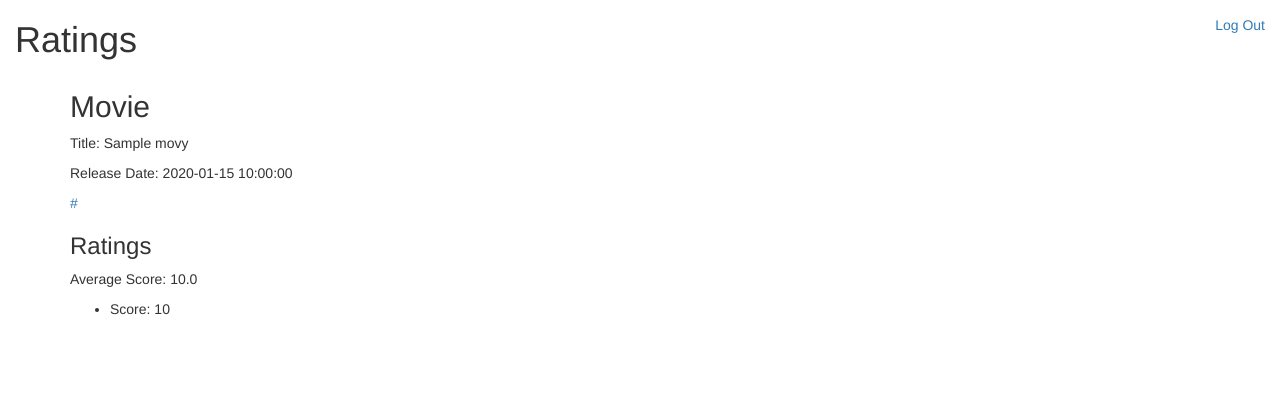
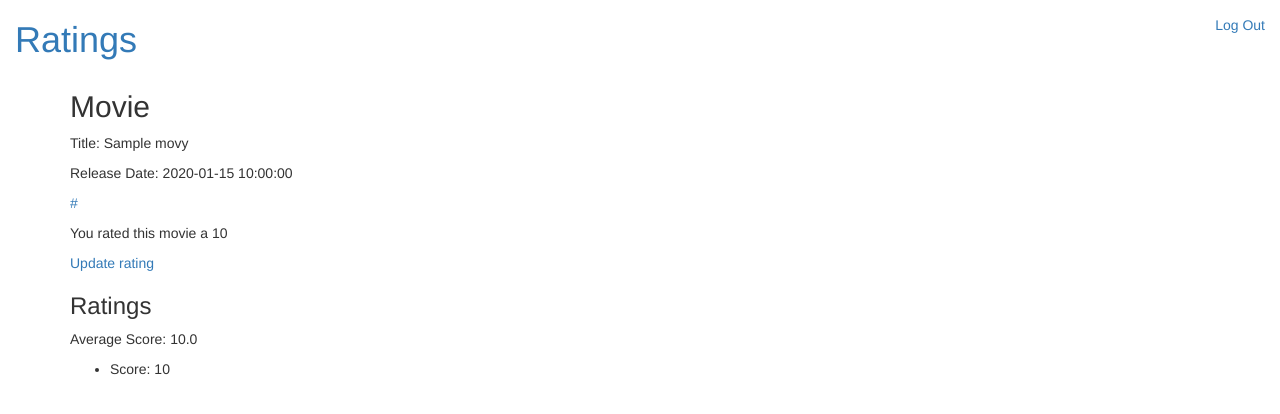
Before and after one commit to eva01/ratings, a Flask app: page /movies/1 in a window 1280 px wide. Shown: the top 414 px of the page. Run offline with Flask 2, Linux system fonts and the light colour scheme; the visitor is signed in with stand-in values (Sample User, id 1); tables that the repository leaves empty hold one stand-in row (values such as "Sample post"); some libraries are stand-ins or nearby versions.

Commit message:
Add form to rate movie

```diff
--- a/server.py
+++ b/server.py
@@ -138,8 +138,30 @@ def movie_profile(movie_id):
 
     avg = sum(scores) / len(scores)
 
+    try:
+        current_user = User.query.filter_by(email=session['logged_in_email']).first()
+        user_rating = Rating.query.filter_by(user_id = current_user.user_id, movie_id = movie_id).first().score
+    except:
+        user_rating = 0
+
+
     return render_template('movie_profile.html', movie_title=movie_title, movie_date=movie_date,
-                            movie_url=movie_url, ratings=scores, avg=avg)
+                            movie_url=movie_url, ratings=scores, avg=avg, user_rating=user_rating, movie_id=movie_id)
+
+@app.route("/rate-movie/<movie_id>", methods=['GET'])
+def rate_movie(movie_id):
+    """ Rate or update rating for a movie """
+    movie = Movie.query.get(movie_id)
+    return render_template("rate_movie.html", movie=movie)
+
+@app.route("/rate-movie/<movie_id>", methods=['POST'])
+def accept_movie_rating(movie_id):
+    """ Change rating of movie for user """
+
+    # STUFF HERE
+    return redirect('/movies/<movie_id>')
+
+
 
 if __name__ == "__main__":
     # We have to set debug=True here, since it has to be True at the
--- a/templates/base.html
+++ b/templates/base.html
@@ -15,7 +15,7 @@
                 <li><a href="/create-account">Create Account</a></li>
             {% endif %}
         </ul>
-        <h1>Ratings</h1>
+        <h1><a href="/">Ratings</a></h1>
     </div>
 
 
--- a/templates/movie_profile.html
+++ b/templates/movie_profile.html
@@ -5,6 +5,12 @@
     <p>Title: {{ movie_title }}</p>
     <p>Release Date: {{ movie_date }}</p>
     <p><a href="{{ movie_url }}">{{ movie_url }}</a></p>
+    {% if ('logged_in_email' in session) and (user_rating)  %}
+      <p>You rated this movie a {{ user_rating }}</p>
+      <a href="/rate-movie/{{ movie_id }}">Update rating</a>
+    {% elif ('logged_in_email' in session) %}
+      <a href="/rate-movie/{{ movie_id }}">Rate this movie!</a>
+    {% endif %}
     <h3>Ratings</h3>
     {% if not ratings %}
     <p>This movie has not been rated yet</p>
@@ -16,7 +22,7 @@
           Score: {{ rating }}
           </li>
         {% endfor %}
+      {% endif %}
       </ul>
-    {% endif %}
 
 {% endblock %}
```
Also changed, not shown: templates/rate_movie.html (added, +16 -0 lines).
